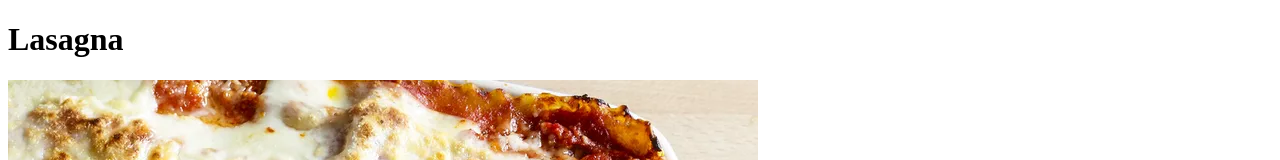
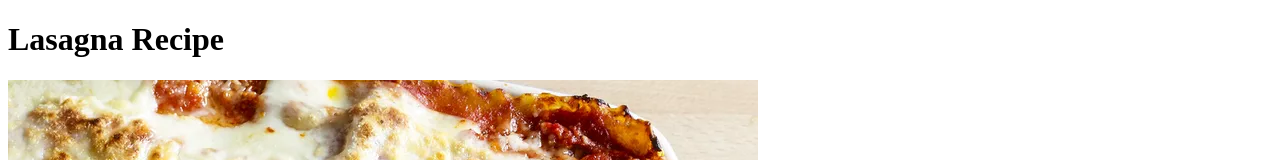
Before and after one commit to rnelsantos/odin-recipes, a plain HTML site: page Recipes/lasagna.html in a window 1280 px wide. Shown: the top 160 px of the page. Drawn offline with Linux system fonts and the light colour scheme.

Commit message:
Adding initial recipe htmls

```diff
--- a/Recipes/lasagna.html
+++ b/Recipes/lasagna.html
@@ -6,7 +6,7 @@
     <title>Document</title>
 </head>
 <body>
-    <h1>Lasagna </h1>
+    <h1>Lasagna Recipe</h1>
     <img src="../Images/lasagna.jpg" alt="cooked lasagna">
     <p>When John Chandler submitted this lasagna recipe to Allrecipes more than 20 years ago, he had no idea how successful it would become. One of our top-performing recipes of all time, World's Best Lasagna racks up more than 7 million views per year and has ranked among the most popular lasagna recipes on the internet for two decades. Unfortunately, John unexpectedly passed away at 53 years old — read all about his life and legacy here.</p>
 
```
